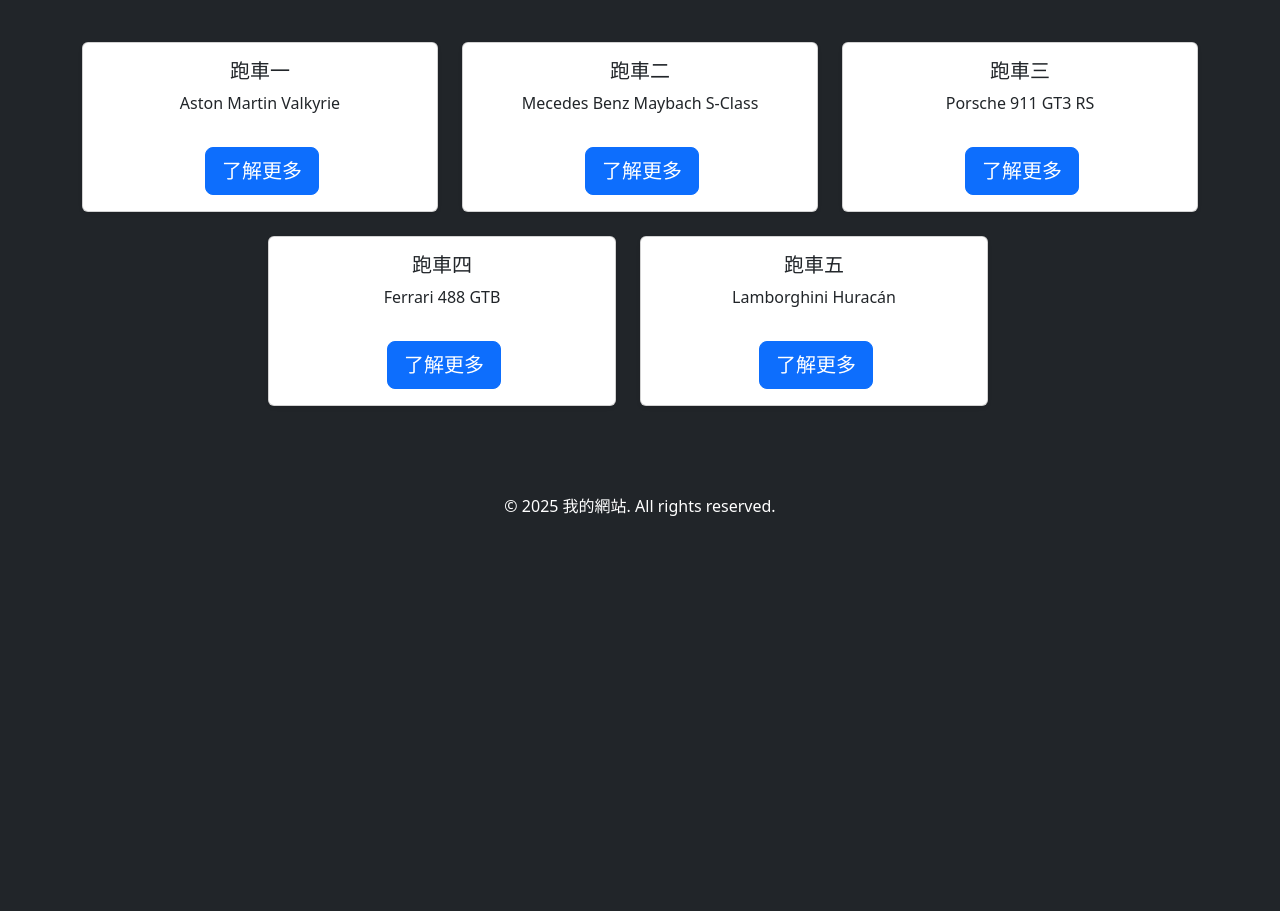
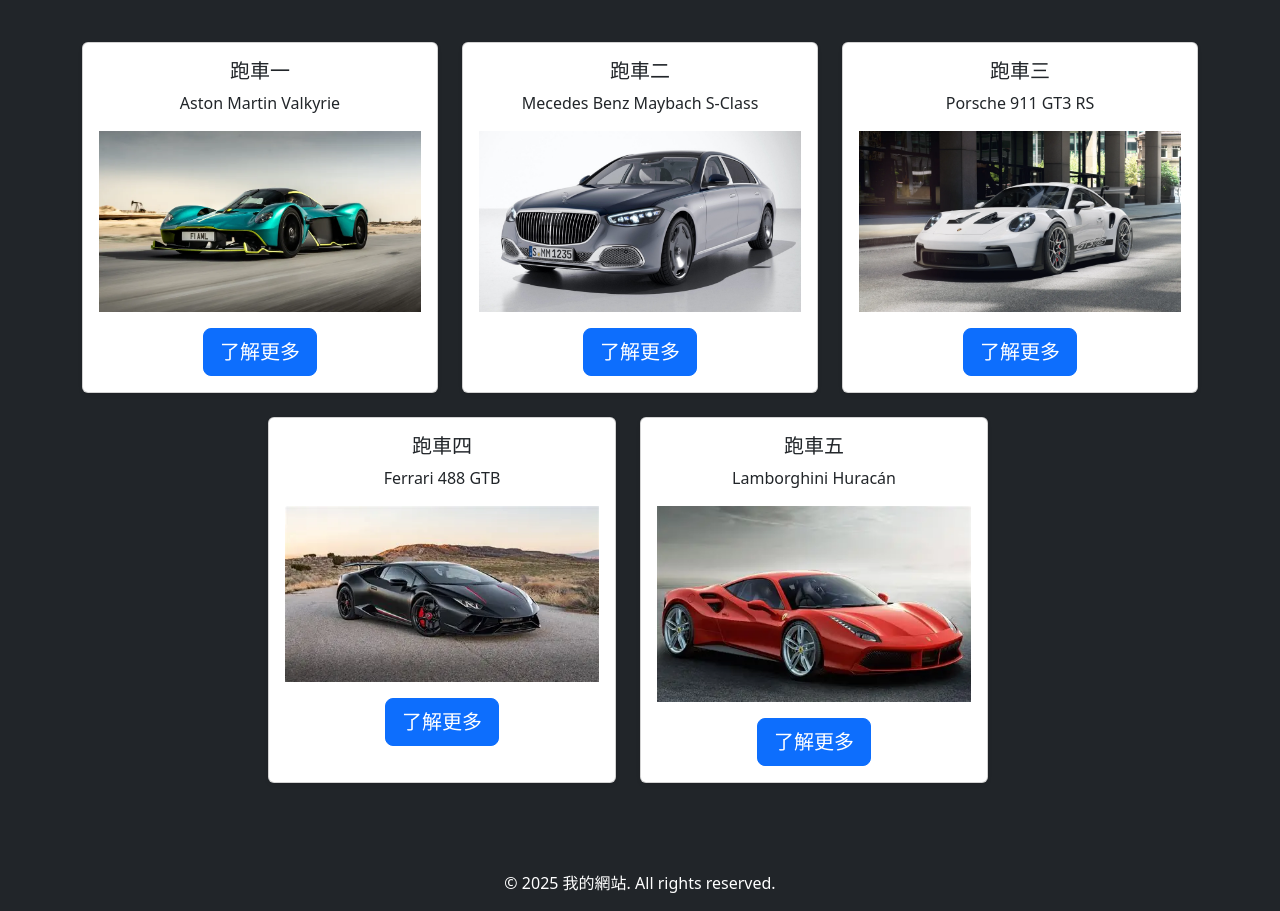
Before and after one commit to n4sbhehe/n4sbhehe.github.io, a plain HTML site: page RWD.html in a window 1280 px wide. Shown: the part 280-1191 px from the top of the page. Before the commit the page ends 814 px from the top, so only its background shows below. Drawn offline with nearby package versions, Linux system fonts and the light colour scheme; files whose address does not match are found by name.

Commit message:
Add files via upload

```diff
--- a/RWD.html
+++ b/RWD.html
@@ -57,7 +57,7 @@
             <div class="card-body">
             <h5 class="card-title">跑車一</h5>
             <p class="card-text">Aston Martin Valkyrie</p>
-            <img class="w-100" src="photo/1-Aston-Martin-Valkyrie.jpg" alt="">
+            <img class="w-100" src="1.jpg" alt="">
             <button type="button" class="btn btn-primary btn-lg mt-3" data-bs-toggle="modal" data-bs-target="#Modalimg1">
                 了解更多
                 </button>
@@ -69,7 +69,7 @@
                         <button type="button" class="btn-close" data-bs-dismiss="modal" aria-label="Close"></button>
                     </div>
                     <div class="modal-body text-center">
-                        <img src="photo/1-Aston-Martin-Valkyrie.jpg" class="img-fluid rounded mb-3" alt="Aston Martin Valkyrie">
+                        <img src="1.jpg" class="img-fluid rounded mb-3" alt="Aston Martin Valkyrie">
                         <p>
                         極致的賽道科技與公路性能結合。採用 F1 等級的空氣力學設計與碳纖維車體，搭載 6.5 公升 V12 引擎，輸出超過 1000 匹馬力。
                 這不只是超跑，而是一台能合法上路的「F1 賽車」。
@@ -90,7 +90,7 @@
             <div class="card-body">
             <h5 class="card-title">跑車二</h5>
             <p class="card-text">Mecedes Benz Maybach S-Class</p>
-            <img class="w-100" src="photo/4ed7b026273f0c9587dc7f2b77bb41ff.jpeg" alt="">
+            <img class="w-100" src="2.jpeg" alt="">
             <button type="button" class="btn btn-primary btn-lg mt-3" data-bs-toggle="modal" data-bs-target="#Modalimg2">
                 了解更多
                 </button>
@@ -102,7 +102,7 @@
                         <button type="button" class="btn-close" data-bs-dismiss="modal" aria-label="Close"></button>
                     </div>
                     <div class="modal-body text-center">
-                        <img src="photo/4ed7b026273f0c9587dc7f2b77bb41ff.jpeg" class="img-fluid rounded mb-3 w-100" alt="Aston Martin Valkyrie">
+                        <img src="2.jpeg" class="img-fluid rounded mb-3 w-100" alt="Aston Martin Valkyrie">
                         <p>
                         豪華的象徵，專為極致舒適與尊榮體驗而打造。Maybach S-Class 擁有頂級真皮內裝、主動懸吊系統與先進駕駛輔助科技。
                 不論乘坐或駕駛，都能感受到「極致靜謐與奢華」。
@@ -123,7 +123,7 @@
             <div class="card-body">
             <h5 class="card-title">跑車三</h5>
             <p class="card-text">Porsche 911 GT3 RS</p>
-            <img class="w-100" src="photo/iris.webp" alt="">
+            <img class="w-100" src="3.webp" alt="">
                             <button type="button" class="btn btn-primary btn-lg mt-3" data-bs-toggle="modal" data-bs-target="#Modalimg3">
                 了解更多
             </button>
@@ -135,7 +135,7 @@
                     <button type="button" class="btn-close" data-bs-dismiss="modal" aria-label="Close"></button>
                 </div>
                 <div class="modal-body text-center">
-                    <img src="photo/iris.webp" class="img-fluid rounded mb-3 w-100" alt="Aston Martin Valkyrie">
+                    <img src="3.webp" class="img-fluid rounded mb-3 w-100" alt="Aston Martin Valkyrie">
                     <p>
                     純正的賽道靈魂。911 GT3 RS 採用自然進氣 4.0 公升水平對臥六缸引擎，轉速高達 9000rpm，結合主動空氣力學與輕量化設計，提供極致操控樂趣。
                     </p>
@@ -155,7 +155,7 @@
             <div class="card-body">
             <h5 class="card-title">跑車四</h5>
             <p class="card-text">Ferrari 488 GTB</p>
-            <img class="w-100" src="photo/OIP.webp" alt="">
+            <img class="w-100" src="4.webp" alt="">
             <button type="button" class="btn btn-primary btn-lg mt-3" data-bs-toggle="modal" data-bs-target="#Modalimg4">
                 了解更多
                 </button>
@@ -167,7 +167,7 @@
                         <button type="button" class="btn-close" data-bs-dismiss="modal" aria-label="Close"></button>
                     </div>
                     <div class="modal-body text-center">
-                        <img src="photo/OIP.webp" class="img-fluid rounded mb-3 w-100" alt="Aston Martin Valkyrie">
+                        <img src="4.webp" class="img-fluid rounded mb-3 w-100" alt="Aston Martin Valkyrie">
                         <p>
                         Ferrari 488 GTB 是一款搭載 3.9 公升 V8 雙渦輪增壓引擎的超跑，擁有 670 匹馬力，0-100 km/h 僅需 3 秒。
                     車身設計結合經典 Ferrari 元素與現代空氣動力學，提供極致駕駛體驗。
@@ -187,7 +187,7 @@
             <div class="card-body">
             <h5 class="card-title">跑車五</h5>
             <p class="card-text">Lamborghini Huracán</p>
-            <img class="w-100" src="photo/OIP (1).webp" alt="">
+            <img class="w-100" src="5.webp" alt="">
             <button type="button" class="btn btn-primary btn-lg mt-3" data-bs-toggle="modal" data-bs-target="#Modalimg5">
                 了解更多
                 </button>
@@ -199,7 +199,7 @@
                         <button type="button" class="btn-close" data-bs-dismiss="modal" aria-label="Close"></button>
                     </div>
                     <div class="modal-body text-center">
-                        <img src="photo/OIP (1).webp" class="img-fluid rounded mb-3 w-100" alt="Aston Martin Valkyrie">
+                        <img src="5.webp" class="img-fluid rounded mb-3 w-100" alt="Aston Martin Valkyrie">
                         <p>
                         Lamborghini Huracán 配備 5.2 公升 V10 自然進氣引擎，最大馬力 610 匹，0-100 km/h 約 3.2 秒。
                     外觀設計充滿六角形元素與侵略感，內裝豪華並搭載先進資訊娛樂系統，是品牌標誌性的超跑。
```
